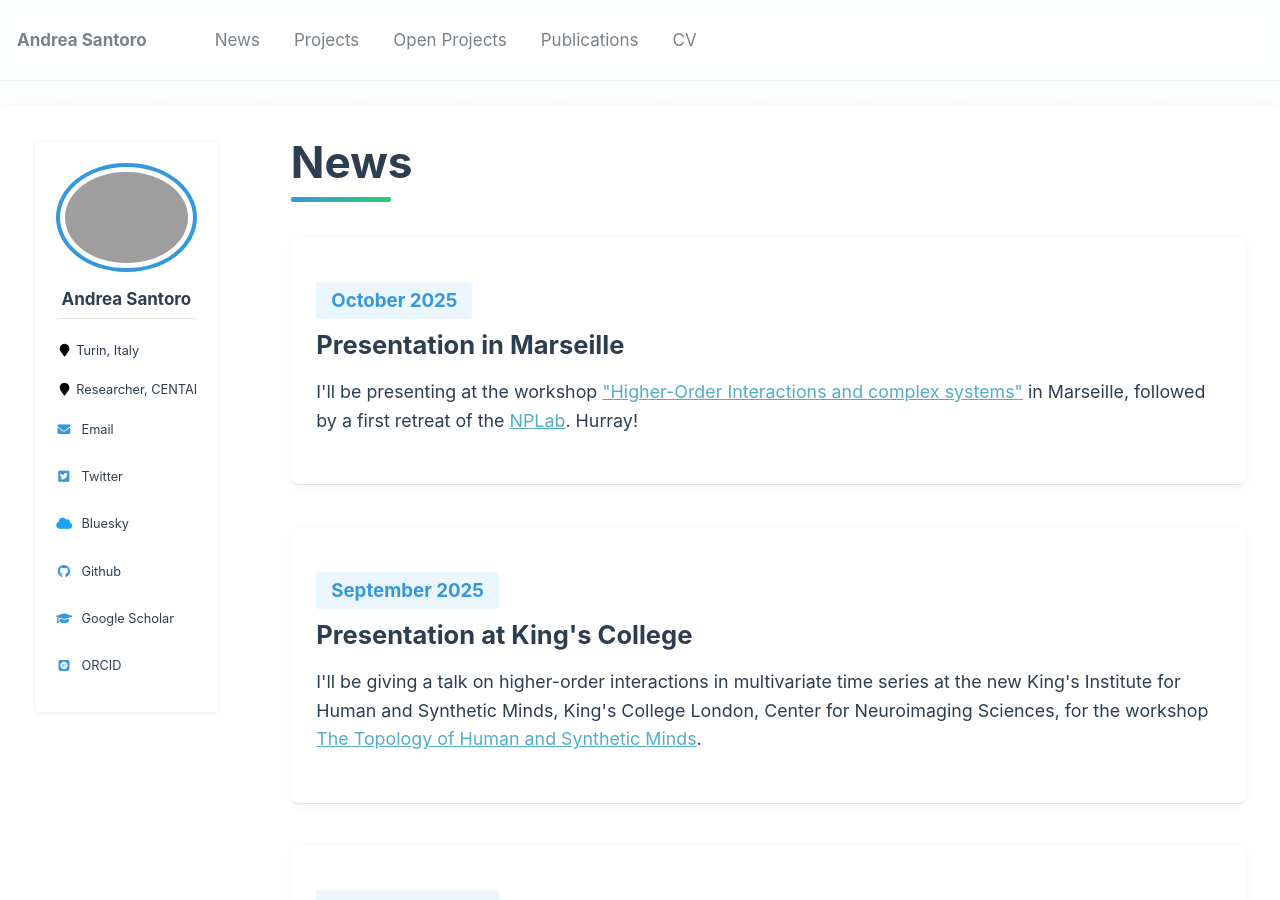
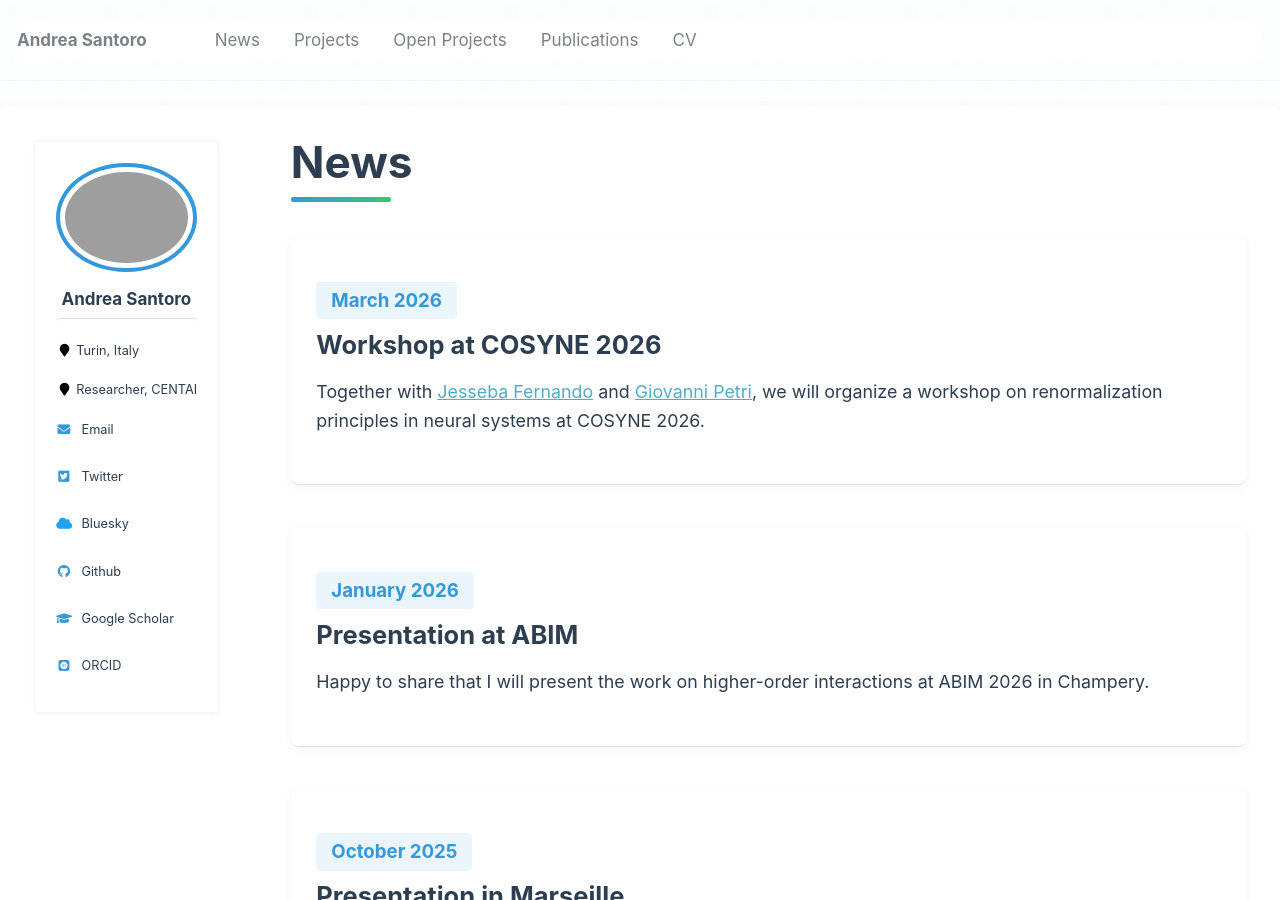
Before and after one commit to andresantoro/andresantoro.github.io, a Jekyll site: the page built from _pages/news.md, in a window 1280 px wide and 900 px high. Built offline with Jekyll 4.4.1, drawn with Linux system fonts in a browser that asks for light colours; some web fonts are replaced.

Commit message:
update news

```diff
--- a/_pages/news.md
+++ b/_pages/news.md
@@ -7,6 +7,28 @@ author_profile: true
 
 {% include base_path %}
 
+
+
+
+<div class="news-item">
+  <p class="date">March 2026</p>
+  <h3>Workshop at COSYNE 2026</h3>
+  <p>
+    Together with <a href="https://jesseba.github.io/" target="_blank">Jesseba Fernando</a>
+    and <a href="https://lordgrilo.github.io/" target="_blank">Giovanni Petri</a>,
+    we will organize a workshop on renormalization principles in neural systems at
+    COSYNE 2026.
+  </p>
+</div>
+
+
+<div class="news-item">
+  <p class="date">January 2026</p>
+  <h3>Presentation at ABIM</h3>
+  <p>
+    Happy to share that I will present the work on higher-order interactions at ABIM 2026 in Champery.
+  </p>
+</div>
 
 <div class="news-item">
   <p class="date">October 2025</p>
```
